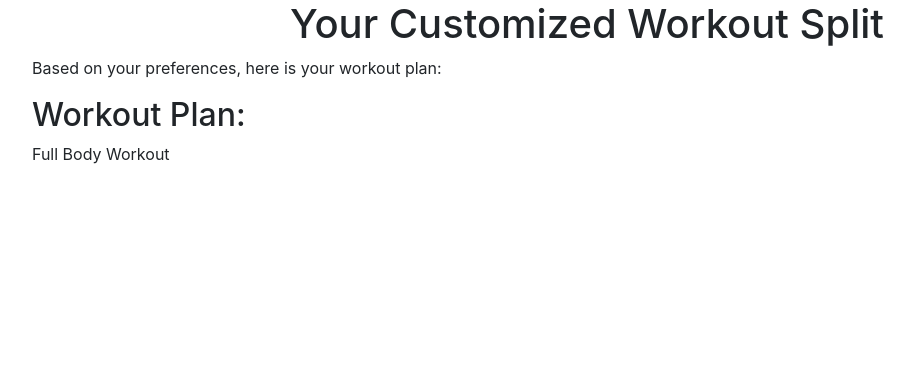
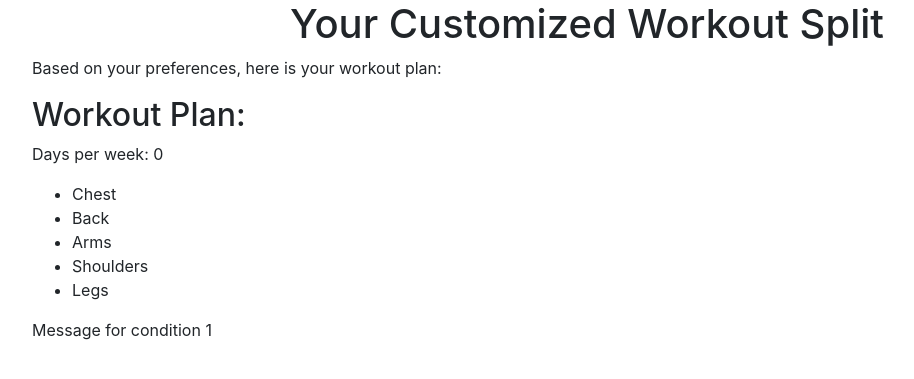
Before and after one commit to techwithtim/Flask-Web-App-Tutorial, a Flask app: page /split in a window 1280 px wide. Shown: the part 56-435 px from the top of the page, without its empty margins (53-967 px from the left). Run offline with Flask 3, Linux system fonts and the light colour scheme; a user stored in the database is signed in; some libraries are stand-ins or nearby versions.

Commit message:
dynamic m

```diff
--- a/website/templates/split.html
+++ b/website/templates/split.html
@@ -5,43 +5,14 @@
 
 <p>Based on your preferences, here is your workout plan:</p>
 
+<h2>Workout Plan:</h2>
+<p>Days per week: {{ days }}</p>
 <ul>
-  {% for key, answer in responses.items() %}
-    <li>Question {{ key }}: {{ answer }}</li>
+  {% for group in included_groups %}
+    <li>{{ group }}</li>
   {% endfor %}
 </ul>
 
-<h2>Workout Plan:</h2>
-{% if '1.1' in responses %}
-  <p>You have selected to not work on the following muscle groups:</p>
-  <ul>
-    {% if 'A' in responses['1.1'] %}
-      <li>Chest</li>
-    {% endif %}
-    {% if 'B' in responses['1.1'] %}
-      <li>Back</li>
-    {% endif %}
-    {% if 'C' in responses['1.1'] %}
-      <li>Arms</li>
-    {% endif %}
-    {% if 'D' in responses['1.1'] %}
-      <li>Shoulders</li>
-    {% endif %}
-    {% if 'E' in responses['1.1'] %}
-      <li>Legs</li>
-    {% endif %}
-  </ul>
-{% else %}
-  <p>Full Body Workout</p>
-{% endif %}
-
-<!-- Add more customized workout plan logic here based on other responses -->
-<!-- Example:
-{% if 'some_other_question' in responses %}
-  {% if responses['some_other_question'] == 'some_answer' %}
-    <p>Specific workout recommendation based on some_answer.</p>
-  {% endif %}
-{% endif %}
--->
+<p>{{ message }}</p>
 
 {% endblock %}
--- a/website/views.py
+++ b/website/views.py
@@ -13,7 +13,7 @@ questions_data = {
         'choices': [('1', 'Yes'), ('2', 'No')],
         'next': {
             '1': '1.1',  # Follow-up questions for answer '1'
-            '2': 'end'   # Redirect to workout split for answer '2'
+            '2': 'end_condition1'   # Redirect to workout split for answer '2'
         }
     },
     '1.1': {
@@ -21,19 +21,49 @@ questions_data = {
         'choices': [('A', 'Chest'), ('B', 'Back'), ('C', 'Arms'), ('D', 'Shoulders'), ('E', 'Legs')],
         'multi': True,
         'next': {
-            'A': 'end',
-            'B': 'end',
-            'C': 'end',
-            'D': 'end',
-            'E': 'end'
+            'A': 'end_condition2',
+            'B': 'end_condition2',
+            'C': 'end_condition2',
+            'D': 'end_condition2',
+            'E': 'end_condition2'
         }
     },
-    '1.1.1': {
-        'text': 'Follow-up Question 1.1.1: [Placeholder]',
-        'choices': [('X', 'X'), ('Y', 'Y'), ('Z', 'Z')],
-        'next': {}
+    '2': {
+        'text': 'Are there any muscle groups you DO NOT want to exercise?',
+        'choices': [('1', 'Yes'), ('2', 'No')],
+        'next': {
+            '1': '2.1',  # Follow-up questions for answer '1'
+            '2': 'end_condition3'   # Redirect to workout split for answer '2'
+        }
     },
+    '2.1': {
+        'text': 'Select all muscle groups you DO NOT want to exercise',
+        'choices': [('A', 'Chest'), ('B', 'Back'), ('C', 'Arms'), ('D', 'Shoulders'), ('E', 'Legs')],
+        'multi': True,
+        'next': {
+            'A': 'end_condition3',
+            'B': 'end_condition3',
+            'C': 'end_condition3',
+            'D': 'end_condition3',
+            'E': 'end_condition3'
+        }
+    },
+    '2.2': {
+        'text': 'Do you want to workout on back to back days?',
+        'choices': [('1', 'Yes'), ('2', 'No')],
+        'next': {
+            '1': 'end_condition3',
+            '2': 'end_condition3'
+        }
+    }
     # ... other questions ...
+}
+
+conditions_messages = {
+    'condition1': 'Message for condition 1',
+    'condition2': 'Message for condition 2',
+    'condition3': 'Message for condition 3',
+    # Add more conditions and messages as needed
 }
 
 @views.route('/questionnaire', methods=['GET', 'POST'])
@@ -45,6 +75,7 @@ def questionnaire():
         session['current_question'] = '1'  # Start with question id '1'
         session['history'] = []  # Initialize history
         session['responses'] = {}  # Initialize responses
+        session['condition'] = ''  # Initialize condition
         return redirect(url_for('views.dynamic_question'))
     return render_template('questionnaire.html', form=form)
 
@@ -65,13 +96,13 @@ def dynamic_question():
         if 'next' in request.form:
             if form.validate():
                 answer = form.answer.data
+                # Ensure answer is stored as a list
+                if not isinstance(answer, list):
+                    answer = [answer]
                 session['responses'][current_question_id] = answer
-                if isinstance(answer, list):
-                    # Handle multi-select answers
-                    next_question_id = question['next'].get(answer[0], None)  # Choose appropriate logic for multi-select
-                else:
-                    next_question_id = question['next'].get(answer, None)
-                if next_question_id == 'end':
+                next_question_id = question['next'].get(answer[0], None)
+                if next_question_id and next_question_id.startswith('end_condition'):
+                    session['condition'] = next_question_id.replace('end_', '')
                     return redirect(url_for('views.split'))  # Redirect to workout split tab at the end of the branch
                 elif next_question_id:
                     session['history'].append(current_question_id)
@@ -97,8 +128,20 @@ def home():
 def split():
     # Use session['responses'] to customize the workout split
     responses = session.get('responses', {})
-    # Process responses to customize the workout split
-    return render_template("split.html", user=current_user, responses=responses)
+    condition = session.get('condition', 'condition1')  # Default to condition1
+    days = session.get('days', 0)
+    muscle_groups = {
+        'A': 'Chest',
+        'B': 'Back',
+        'C': 'Arms',
+        'D': 'Shoulders',
+        'E': 'Legs'
+    }
+    excluded_groups = responses.get('1.1', [])
+    included_groups = [muscle_groups[key] for key in muscle_groups if key not in excluded_groups]
+    message = conditions_messages.get(condition, 'Default message')
+
+    return render_template("split.html", user=current_user, included_groups=included_groups, days=days, message=message)
 
 @views.route('/tracker', methods=['GET'])
 @login_required
```
